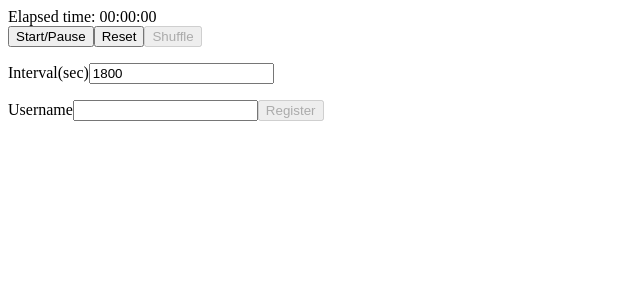
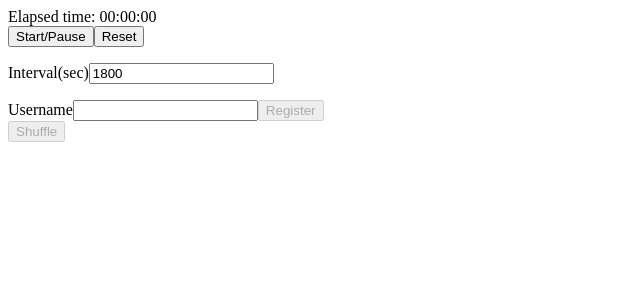
Before and after one commit to mobu-of-the-world/mobu, a React (Create React App) app: page / in a window 1280 px wide. Shown: the top 300 px of the page, without its empty margins (0-640 px from the left). Built offline with nearby package versions, Linux system fonts and the light colour scheme.

Commit message:
move shuffle button around user list

```diff
--- a/src/templates/AppComponent.tsx
+++ b/src/templates/AppComponent.tsx
@@ -38,9 +38,6 @@ const AppComponent: React.FunctionComponent<{
         <Timer elapsedTime={elapsedTime} />
         <Button onClick={onStartOrPause}>Start/Pause</Button>
         <Button onClick={onReset}>Reset</Button>
-        <Button onClick={onShuffle} disabled={users.length < 2}>
-          Shuffle
-        </Button>
         <p>
           Interval(sec)
           <TextInput
@@ -60,6 +57,9 @@ const AppComponent: React.FunctionComponent<{
         </Form>
       </div>
       <div>
+        <Button onClick={onShuffle} disabled={users.length < 2}>
+          Shuffle
+        </Button>
         <ul>
           {users.map((user, index) => (
             <li key={user}>
```
